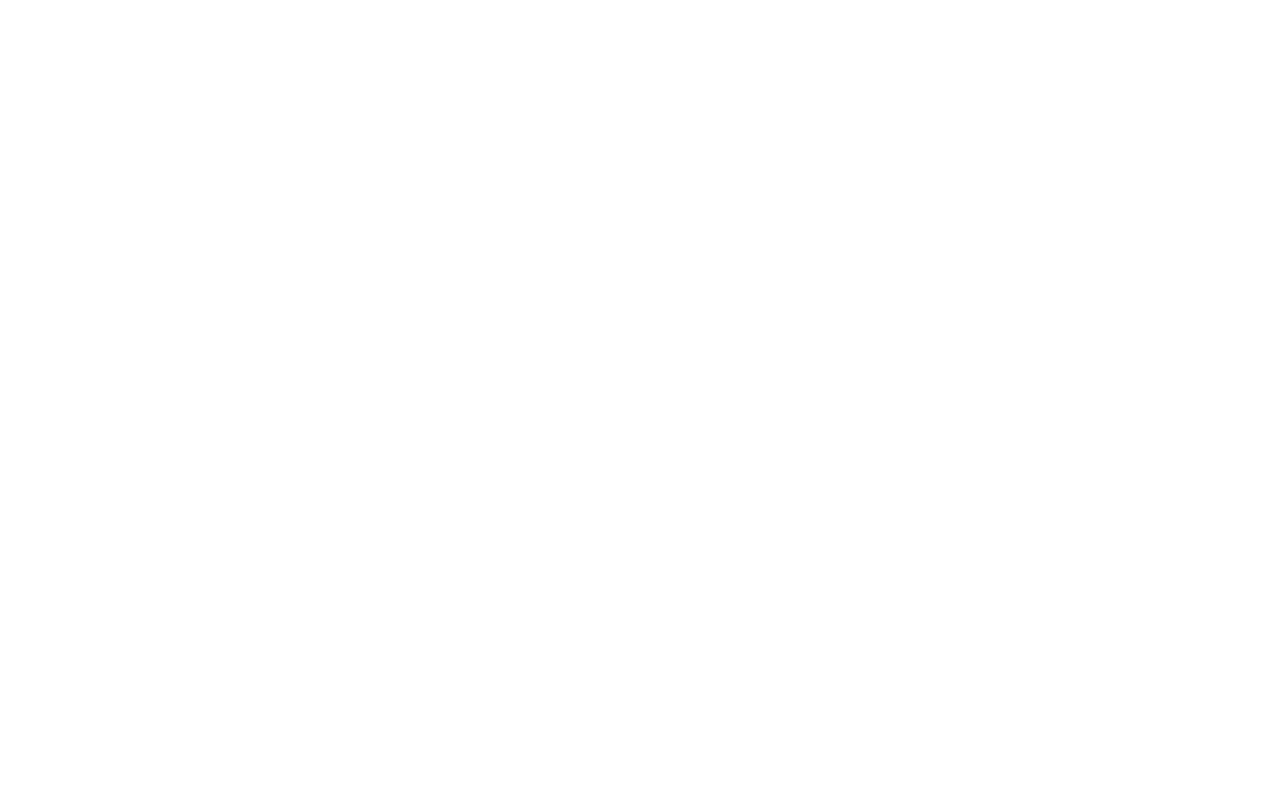
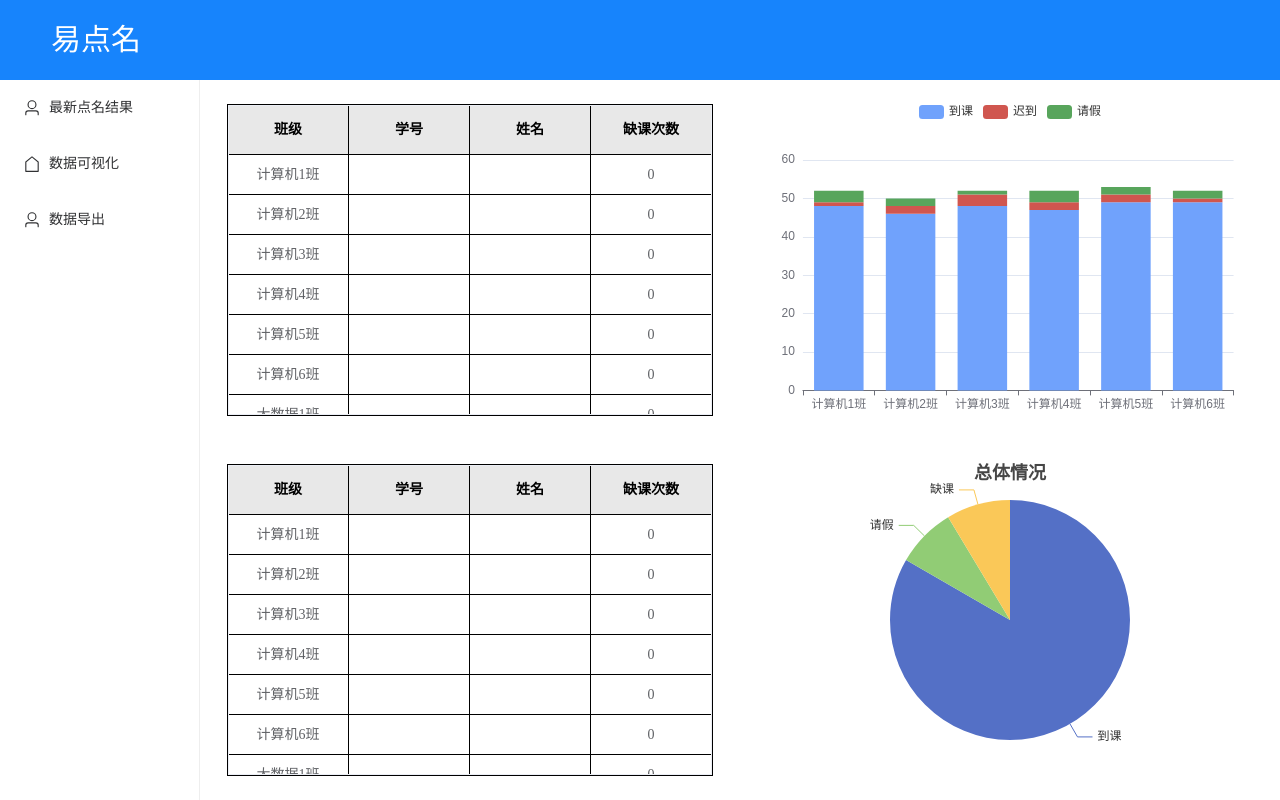
Before and after one commit to codesheepXK/EasyRoll-Web, a Vue app: page /showData in a window 1280 px wide. Before the commit this address had no page. Built offline with nearby package versions, Linux system fonts and the light colour scheme.

Commit message:
谢锴完成数据可视化页面以及数据导出页面基本开发

```diff
--- a/package.json
+++ b/package.json
@@ -9,6 +9,7 @@
   "dependencies": {
     "@element-plus/icons-vue": "^2.0.10",
     "core-js": "^3.8.3",
+    "echarts": "^5.4.0",
     "element-plus": "^2.2.20",
     "vue": "^3.2.13",
     "vue-router": "^4.0.3",
--- a/src/components/asideMenu.vue
+++ b/src/components/asideMenu.vue
@@ -7,25 +7,11 @@
             <el-icon><User /></el-icon>
             <span>最新点名结果</span>
         </el-menu-item>
-        <el-menu-item index="2">
+        <el-menu-item index="/showData">
             <el-icon><House /></el-icon>
             <span>数据可视化</span>
         </el-menu-item>
-        <el-sub-menu index="3">
-          <template #title>
-            <el-icon><Message /></el-icon>
-            <span>数据查看</span>
-          </template>
-            <el-menu-item index="3-1">
-                <el-icon><User /></el-icon>
-                <span>查看班级</span>
-            </el-menu-item>
-            <el-menu-item index="3-2">
-                <el-icon><User /></el-icon>
-                <span>查看课程</span>
-            </el-menu-item>
-        </el-sub-menu>
-        <el-menu-item index="4">
+        <el-menu-item index="/dataOut">
             <el-icon><User /></el-icon>
             <span>数据导出</span>
         </el-menu-item>
@@ -48,5 +34,9 @@
             background-color: rgb(247,247,247);
         }
     }
+    .el-menu-item.is-active{
+        color: #fff !important;
+        background-color: var(--el-menu-active-color) !important;
+    }
 }
 </style>
--- a/src/main.js
+++ b/src/main.js
@@ -11,4 +11,4 @@
 app.use(ElementPlus).use(store).use(router).mount('#app')
 for (const [key, component] of Object.entries(ElementPlusIconsVue)) {
     app.component(key, component)
-  }
+}
--- /dev/null
+++ b/src/views/dataOut.vue
@@ -0,0 +1,103 @@
+<template>
+   <div class="header">
+    <h1>数据导出</h1>
+        <el-select v-model="way"  placeholder="Select" size="large">
+            <el-option
+                v-for="item in options"
+                :key="item.value"
+                :label="item.label"
+                :value="item.value"
+            />
+        </el-select>
+        <el-select v-show="way=='course'" v-model="course"  placeholder="请选择课程" size="large" style="margin-left:20px">
+            <el-option
+                v-for="item in courses"
+                :key="item.value"
+                :label="item.label"
+                :value="item.value"
+            />
+        </el-select>
+    </div>
+    <div class="dataBox">
+        <el-table :data="classData" style="width: 90%" border
+            :header-cell-style="headerStyle"
+            :cell-style="{borderColor:'#000'}"
+        >
+            <el-table-column prop="courseName" label="班级" align="center" />
+            <el-table-column prop="classroomNo" label="班级总人数" align="center" />
+            <el-table-column prop="professorName" label="全勤人数"   align="center" />
+            <el-table-column prop="absenceNum" label="累计缺课人数"  align="center" />
+            <el-table-column prop="absenceList" label="累计到课比例" align="center" />
+            <el-table-column prop="lateList" label="" align="center" />
+            <el-table-column prop="leaveList" label="查看详情" align="center">
+                <template #default="scope">
+                    <div>点击查看</div>
+                </template>
+            </el-table-column>
+        </el-table>
+    </div>
+</template>
+
+<script setup>
+import { reactive, ref } from 'vue'
+const headerStyle = reactive({
+    "text-align":"center",
+    "font-weight":"bold",
+    "color":"#000",
+    "background-color":"rgb(232,232,232)",
+    "border-color":"#000",
+    "height":"50px"
+})
+const way = ref('class')//按班级还是课程
+const course = ref('')//选择课程名称
+const options = [
+  {
+    value: 'class',
+    label: '按班级查看',
+  },
+  {
+    value: 'course',
+    label: '按课程查看',
+  },
+]
+const courses = [
+    {
+        label:"软件工程",
+        value:"kex"
+    },
+    {
+        label:"计算机操作系统",
+        value:"cb"
+    }
+]
+const classData = reactive([
+    {
+
+    }
+])
+</script>
+
+<style lang="scss" scoped>
+.header{
+    display: flex;
+    align-items: center;
+    width: 100%;
+    height: 10vh;
+    border-bottom: 1px solid #aaa;
+    h1{
+        font-size: 30px;
+        margin:0px 30px
+    }
+}
+.dataBox{
+    display: flex;
+    flex-direction: column;
+    align-items: center;
+    width:100%;
+    height: 80vh;
+    .el-table{
+        margin:20px 0px;
+        border: solid 1px #000;
+      }
+}
+</style>
--- a/src/views/newResult.vue
+++ b/src/views/newResult.vue
@@ -12,7 +12,11 @@
   </div>
   <div class="tableBox" >
     <div class="table"  v-for="(table,index) in tableData" :key="index">
-        <el-table :data="table" style="width: 90%" border :header-cell-style="headerStyle" :cell-style="{borderColor:'#000'}">
+        <el-table :data="table" style="width: 90%" border  height='250'
+          :header-cell-style="headerStyle"
+          :cell-style="{borderColor:'#000'}"
+          :row-style="{height: '200px'}"
+        >
           <el-table-column prop="courseName" label="课程" align="center" />
           <el-table-column prop="classroomNo" label="教室" align="center" />
           <el-table-column prop="professorName" label="任课老师"   align="center" />
@@ -77,7 +81,8 @@
     "font-weight":"bold",
     "color":"#000",
     "background-color":"rgb(232,232,232)",
-    "border-color":"#000"
+    "border-color":"#000",
+    "height":"50px"
 })
 const tableData=reactive([
   [
@@ -114,7 +119,7 @@
       "absenceNum":"2",
       "absenceList":["aaa","bbb"],
       "lateNum":"2",
-      "lateList":["ccc","ddd","ggg","hhh"],
+      "lateList":["ccc","ddd"],
       "leaveNum":"2",
       "leaveList":["eee","fff"]
     },
@@ -141,9 +146,9 @@
     width:100%;
     height: 80vh;
     overflow: auto;
-    &::-webkit-scrollbar{
-         display:none
-    }
+    // &::-webkit-scrollbar{
+    //      display:none
+    // }
     .table{
       display: flex;
       justify-content: center;
--- /dev/null
+++ b/src/views/showData.vue
@@ -0,0 +1,197 @@
+
+<template>
+    <div class="showBox">
+        <el-table :data="tableData" border style="width: 45%; height:39vh "
+            :header-cell-style="headerStyle"
+            :cell-style="{borderColor:'#000'}"
+        >
+            <el-table-column prop="className" label="班级" align="center"/>
+            <el-table-column prop="no" label="学号" align="center"/>
+            <el-table-column prop="name" label="姓名" align="center"/>
+            <el-table-column prop="lateNum" label="缺课次数" align="center"/>
+        </el-table>
+        <div ref="chart1" style="width:45%;height:40vh"></div>
+        <el-table :data="tableData" border style="width: 45%; height:39vh"
+            :header-cell-style="headerStyle"
+            :cell-style="{borderColor:'#000'}"
+        >
+            <el-table-column prop="className" label="班级" align="center"/>
+            <el-table-column prop="no" label="学号" align="center"/>
+            <el-table-column prop="name" label="姓名" align="center"/>
+            <el-table-column prop="lateNum" label="缺课次数" align="center"/>
+        </el-table>
+        <div ref="chart2" style="width:45%;height:40vh"></div>
+    </div>
+
+</template>
+
+<script>
+import * as echarts from 'echarts';
+export default {
+    data() {
+        return{
+            tableData:[
+                {
+                    className: '计算机1班',
+                    no: '',
+                    name: '',
+                    lateNum: 0,
+                },
+                {
+                    className: '计算机2班',
+                    no: '',
+                    name: '',
+                    lateNum: 0,
+                },
+                {
+                    className: '计算机3班',
+                    no: '',
+                    name: '',
+                    lateNum: 0,
+                },
+                {
+                    className: '计算机4班',
+                    no: '',
+                    name: '',
+                    lateNum: 0,
+                },
+                {
+                    className: '计算机5班',
+                    no: '',
+                    name: '',
+                    lateNum: 0,
+                },
+                {
+                    className: '计算机6班',
+                    no: '',
+                    name: '',
+                    lateNum: 0,
+                },
+                {
+                    className: '大数据1班',
+                    no: '',
+                    name: '',
+                    lateNum: 0,
+                },
+            ],
+            headerStyle : {
+                "text-align":"center",
+                "font-weight":"bold",
+                "color":"#000",
+                "background-color":"rgb(232,232,232)",
+                "border-color":"#000",
+                "height":"50px"
+            }
+        }
+    },
+    mounted() {
+        this.getEchartData1();
+        this.getEchartData2();
+    },
+    methods: {
+        getEchartData1() {
+            const chart = this.$refs.chart1
+            if (chart) {
+                const myChart = echarts.init(chart)
+                const option = {
+                    tooltip: {
+                        trigger: 'axis',
+                        axisPointer: {
+                        // Use axis to trigger tooltip
+                            type: 'shadow' // 'shadow' as default; can also be 'line' or 'shadow'
+                        }
+                    },
+                    legend: {},
+                    grid: {
+                        left: '3%',
+                        right: '4%',
+                        bottom: '3%',
+                        containLabel: true
+                    },
+                    xAxis: {
+                        data: ['计算机1班', '计算机2班', '计算机3班', '计算机4班', '计算机5班','计算机6班']
+                    },
+                    yAxis: {type: 'value'},
+                    series: [
+                        {
+                            name:"到课",
+                            data: [48, 46, 48, 47, 49,49],
+                            type: 'bar',
+                            stack: 'x',
+                            color: 'rgb(112,162,252)',
+                        },
+                        {
+                            name:"迟到",
+                            data: [1, 2, 3, 2, 2,1],
+                            type: 'bar',
+                            stack: 'x',
+                            color: 'rgb(208,86,79)',
+                        },
+                        {
+                            name:"请假",
+                            data: [3, 2, 1, 3, 2,2],
+                            type: 'bar',
+                            stack: 'x',
+                            color: 'rgb(88,165,92)',
+                        }
+                    ]
+                };
+                myChart.setOption(option)
+            }
+        },
+        getEchartData2(){
+            const chart = this.$refs.chart2
+            if (chart) {
+                const myChart = echarts.init(chart)
+                const option = {
+                    title: {
+                        text: '总体情况',
+                        left: 'center'
+                    },
+                    tooltip: {
+                        trigger: 'item',
+                        formatter: '{b} : {c} ({d}%)'
+                    },
+                    series: [{
+                        type: 'pie',
+                        data: [
+                            {
+                                value: 300,
+                                name: '到课'
+                            },
+                            {
+                                value: 29,
+                                name: '请假'
+                            },
+                            {
+                                value: 31,
+                                name: '缺课',
+                            }
+                        ]
+                    }]
+                };
+                myChart.setOption(option)
+            }
+        }
+    },
+    watch: {},
+    created(){
+    }
+}
+</script>
+
+<style lang="scss" scoped>
+.showBox{
+    display: flex;
+    justify-content: space-around;
+    align-items: center;
+    flex-wrap: wrap;
+    width: 100%;
+    height: 90vh;
+    overflow: auto;
+    .el-table{
+        margin:20px 0px;
+        border: solid 1px #000;
+    }
+}
+</style>
```
Also changed, not shown: src/router/index.js (+10 -0 lines).
